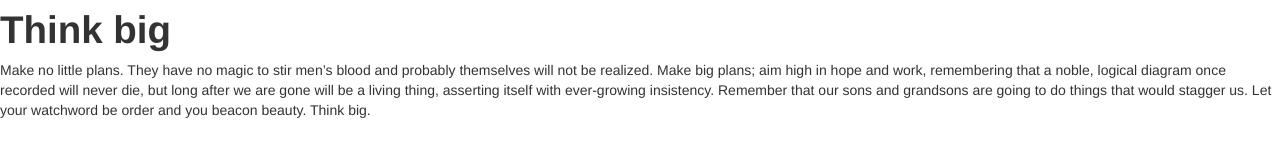
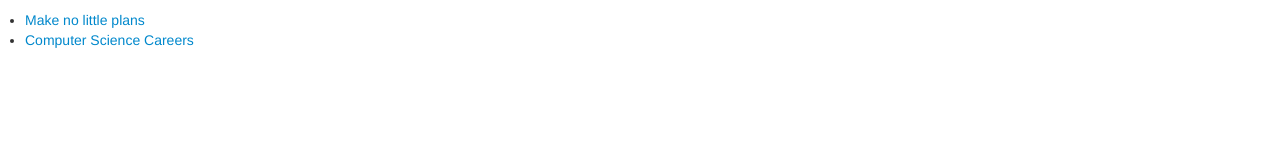
Before and after one commit to stoprain/stoprain.github.com, a plain HTML site: page index.html in a window 1280 px wide. Drawn offline with nearby package versions, Linux system fonts and the light colour scheme; files whose address does not match are found by name.

```diff
--- a/index.html
+++ b/index.html
@@ -8,8 +8,12 @@
 
 	<body>
 
-		<h1>Think big</h1>
-		<p>Make no little plans. They have no magic to stir men’s blood and probably themselves will not be realized. Make big plans; aim high in hope and work, remembering that a noble, logical diagram once recorded will never die, but long after we are gone will be a living thing, asserting itself with ever-growing insistency. Remember that our sons and grandsons are going to do things that would stagger us. Let your watchword be order and you beacon beauty. Think big.</p>
+		<p> </p>
+
+		<ul>
+			<li><a href="http://www.ontko.com/pub/rayo/burnham.html">Make no little plans</li>
+			<li><a href="http://www.seas.gwu.edu/~simhaweb/misc/cscareers.html">Computer Science Careers</li>
+		</ul>
 
 		<script src="http://code.jquery.com/jquery-latest.js"></script>
 		<script src="js/bootstrap.min.js"></script>
```
